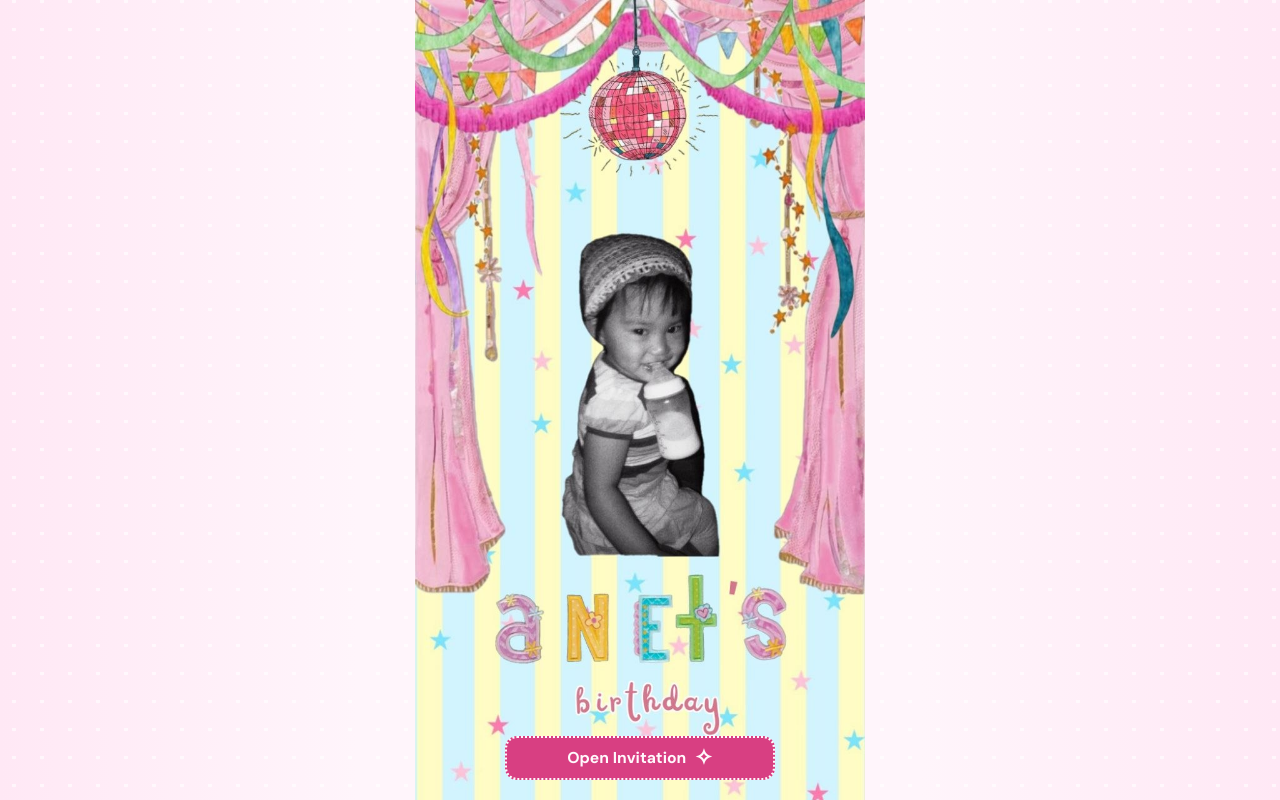
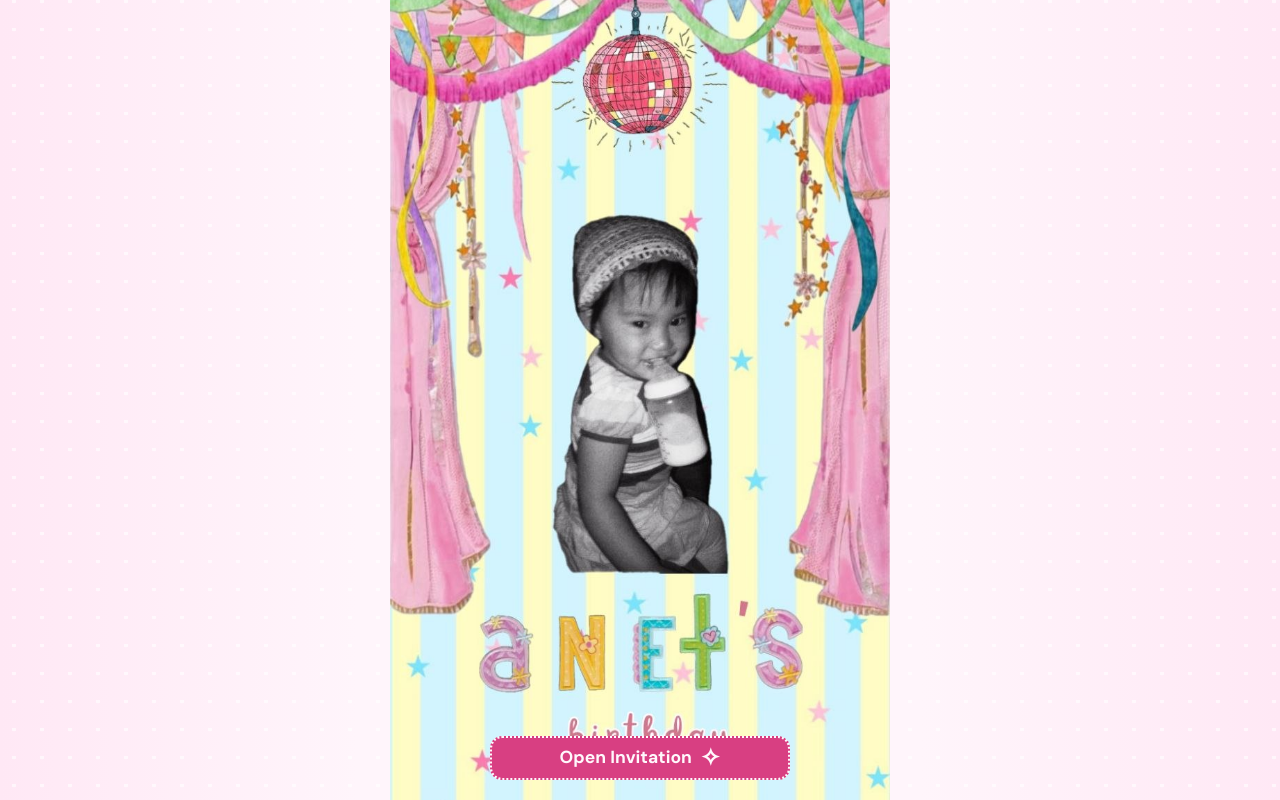
Before and after one commit to FrederykAbryan/Anet, a React (Vite) app: page / in a window 1280 px wide. Built offline with nearby package versions, Linux system fonts and the light colour scheme.

Commit message:
fix: enlarge desktop welcome artwork

```diff
--- a/styles.css
+++ b/styles.css
@@ -1276,3 +1276,13 @@ body {
     linear-gradient(145deg, #fff4f8, #f8dce8);
   box-shadow: 0 7px 0 #e5a1bc;
 }
+
+/* Let the portrait welcome artwork use more of wide desktop viewports. */
+@media (min-width: 900px) {
+  .stage-welcome .stage-cover {
+    width: min(560px, calc(100svh * 5 / 8));
+    max-width: none;
+    height: 100dvh;
+    min-height: 0;
+  }
+}
```
